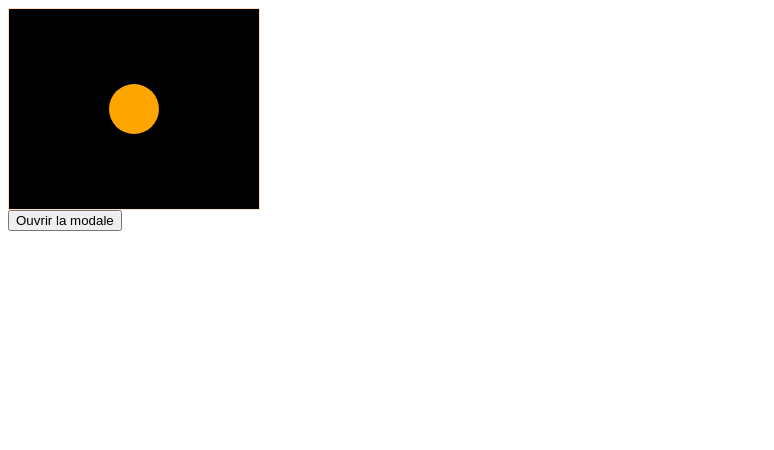
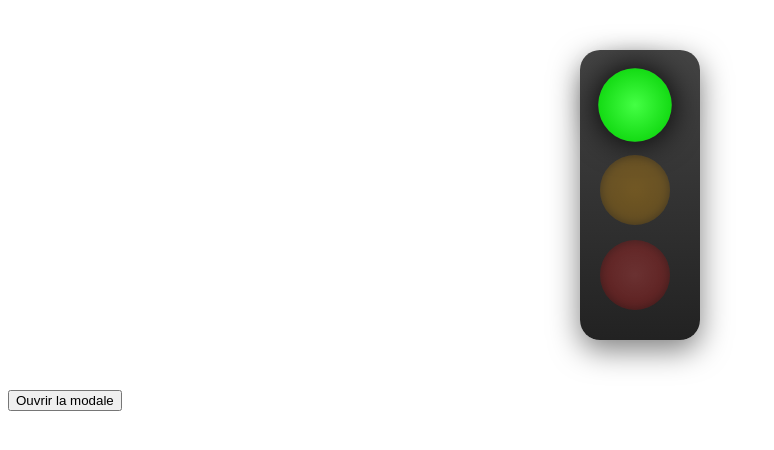
Before and after one commit to devJeremie/CoursExoVsCode, a website: page index.html in a window 1280 px wide. Shown: the whole page, without its empty margins (0-774 px from the left). Drawn offline with Linux system fonts and the light colour scheme.

Commit message:
Maj-TrafficLight

```diff
--- a/index.js
+++ b/index.js
@@ -20,23 +20,46 @@
 // let lights = document.querySelectorAll('.light');//selectionne les éléments du dom avec la classe light et les stockent dans lights
 // let currentIndex = 0;//on initialise a zero, on l'utilisera pour suivre l'index de la lumière
 
+// function changeColor() {
+//     lights.forEach((light, index) => {//parcourt toutes les lumières stockées dans lights
+//         if (index === currentIndex) {//cela compare si l'index de la lumiere actulle est egale à l'index actuel si oui la lumiere est activée
+//             light.classList.add('light-' + light.classList[0]);//cela ajoute la classe light suivi du nom de la classe actuelle de la lumiere à la lumière actuelle
+//             light.style.display = 'block';//affiche la lumiere actuelle en propriete de style sur block
+//         } else {
+//             light.classList.remove('light-' + light.classList[0]);//cela supprime la classe light suivi du nom de la classe actuelle de la lumiere de la lumière actuelle
+//             light.style.display = 'none';
+//         }
+//     });
+//     currentIndex++;//verifie si l'index actuel est supérieur ou egal al la longueur de la variable lights, si oui l'index est reinitialisé a zero
+//     if (currentIndex >= lights.length) {
+//         currentIndex = 0;
+//     }
+// }
+
+// setInterval(changeColor, 3000);//change de couleur toutes les 3secondes
+/*-------------Avec les boites differentes qui s'allument----------------*/
+let lights = document.querySelectorAll('.light');
+let currentIndex = 0;
+
 function changeColor() {
-    lights.forEach((light, index) => {//parcourt toutes les lumières stockées dans lights
-        if (index === currentIndex) {//cela compare si l'index de la lumiere actulle est egale à l'index actuel si oui la lumiere est activée
-            light.classList.add('light-' + light.classList[0]);//cela ajoute la classe light suivi du nom de la classe actuelle de la lumiere à la lumière actuelle
-            light.style.display = 'block';//affiche la lumiere actuelle en propriete de style sur block
+    lights.forEach((light, index) => {
+        if (index === currentIndex) {
+            // Allume la bonne couleur de cette div
+            light.classList.add('active');
+            light.style.opacity = '1';
         } else {
-            light.classList.remove('light-' + light.classList[0]);//cela supprime la classe light suivi du nom de la classe actuelle de la lumiere de la lumière actuelle
-            light.style.display = 'none';
+            // Éteint les autres
+            light.classList.remove('active');
+            light.style.opacity = '0.3';
         }
     });
-    currentIndex++;//verifie si l'index actuel est supérieur ou egal al la longueur de la variable lights, si oui l'index est reinitialisé a zero
+    currentIndex++;
     if (currentIndex >= lights.length) {
         currentIndex = 0;
     }
 }
+setInterval(changeColor, 3000);
 
-setInterval(changeColor, 3000);//change de couleur toutes les 3secondes
 
 
 /*-----------avec boucle for---------------*/
@@ -62,46 +85,46 @@ setInterval(changeColor, 3000);//change de couleur toutes les 3secondes
 // setInterval(changeColor, 3000);
 /*------------Plus simple avec classe active-------------*/
 
-// On sélectionne tous les éléments du DOM qui ont la classe 'light'
-let lights = document.querySelectorAll('.light');
-// On initialise l'index courant à 0 (c'est la lumière qui sera allumée en premier)
-let currentIndex = 0;
+// // On sélectionne tous les éléments du DOM qui ont la classe 'light'
+// let lights = document.querySelectorAll('.light');
+// // On initialise l'index courant à 0 (c'est la lumière qui sera allumée en premier)
+// let currentIndex = 0;
 
-// Fonction qui change la couleur du feu tricolore
-function changeColor() {
-    /**
-     * ÉTAPE 1 : RÉINITIALISATION (Nettoyage)
-     * Avant d'allumer une nouvelle lumière, on doit s'assurer que toutes les autres
-     * sont éteintes. On utilise une boucle pour parcourir chaque élément.
-     */
-    for (let i = 0; i < lights.length; i++) {
-        // On retire la classe 'active' à chaque lumière pour les éteindre
-        lights[i].classList.remove('active');
-    }
-    /**
-     * ÉTAPE 2 : ALLUMAGE
-     * On accède à la lumière cible via son index et on lui ajoute la classe 'active'.
-     */
-    lights[currentIndex].classList.add('active');
-    /**
-     * ÉTAPE 3 : GESTION DE LA SÉQUENCE
-     * On incrémente l'index pour préparer le prochain tour.
-     */
-    currentIndex++;
-        /**
-     * ÉTAPE 4 : BOUCLE
-     *Si on a dépassé la dernière lumière, on revient à la première (boucle)
-     */
-    if (currentIndex >= lights.length) {
-        currentIndex = 0;
-    }
-}
-/**
- * AUTOMATISATION
- * La méthode setInterval exécute la fonction 'changeColor' de manière répétée
- * à un intervalle fixe de 3000 millisecondes (soit 3 secondes).
- */
-setInterval(changeColor, 3000);
+// // Fonction qui change la couleur du feu tricolore
+// function changeColor() {
+//     /**
+//      * ÉTAPE 1 : RÉINITIALISATION (Nettoyage)
+//      * Avant d'allumer une nouvelle lumière, on doit s'assurer que toutes les autres
+//      * sont éteintes. On utilise une boucle pour parcourir chaque élément.
+//      */
+//     for (let i = 0; i < lights.length; i++) {
+//         // On retire la classe 'active' à chaque lumière pour les éteindre
+//         lights[i].classList.remove('active');
+//     }
+//     /**
+//      * ÉTAPE 2 : ALLUMAGE
+//      * On accède à la lumière cible via son index et on lui ajoute la classe 'active'.
+//      */
+//     lights[currentIndex].classList.add('active');
+//     /**
+//      * ÉTAPE 3 : GESTION DE LA SÉQUENCE
+//      * On incrémente l'index pour préparer le prochain tour.
+//      */
+//     currentIndex++;
+//         /**
+//      * ÉTAPE 4 : BOUCLE
+//      *Si on a dépassé la dernière lumière, on revient à la première (boucle)
+//      */
+//     if (currentIndex >= lights.length) {
+//         currentIndex = 0;
+//     }
+// }
+// /**
+//  * AUTOMATISATION
+//  * La méthode setInterval exécute la fonction 'changeColor' de manière répétée
+//  * à un intervalle fixe de 3000 millisecondes (soit 3 secondes).
+//  */
+// setInterval(changeColor, 3000);
 
 /*----------Fin Feu Tricolore--------------*/
 // /*------------------Modal------------------*/
@@ -123,12 +146,12 @@ setInterval(changeColor, 3000);
 //     }
 // });
 /*------------Plus simple---------------*/
-const modale = document.getElementById("modale");
-document.getElementById("ouvrir-modal").onclick = () => modale.classList.add("active");
-document.querySelector(".fermer-modale").onclick = () => modale.classList.remove("active");
-window.onclick = (e) => {
-    if (e.target === modale) modale.classList.remove("active");
-};
+// const modale = document.getElementById("modale");
+// document.getElementById("ouvrir-modal").onclick = () => modale.classList.add("active");
+// document.querySelector(".fermer-modale").onclick = () => modale.classList.remove("active");
+// window.onclick = (e) => {
+//     if (e.target === modale) modale.classList.remove("active");
+// };
 /*------------------Fin Modale------------------*/
 /*--------------Classe Javascript----------------*/
 class SommeNombres {
--- a/style.css
+++ b/style.css
@@ -1,5 +1,5 @@
 /*---------------------Feu tricolore--------------------*/
-.container {
+/* .container {
     display: flex;
     justify-content: center;
     align-items: center;
@@ -14,7 +14,7 @@
     border-radius: 50%;
     margin: 0 10px;
     display: none;/*pour le second*/
-}
+/* }
 .red {
     background-color: red;
 }
@@ -26,7 +26,42 @@
 }
 .active {
     display: block ;
-    /* Seule la lumière active est visible */
+    /* Seule la lumière active est visible
+} */
+/*---------Feux avec boites differentes----------*/
+.container {
+    display: flex;
+    flex-direction: column;
+    gap: 15px;
+    width: 80px;
+    height: 250px;
+    margin: 50px auto;
+    padding: 20px;
+    background: linear-gradient(#444, #222);
+    border-radius: 20px;
+    box-shadow: 0 10px 30px rgba(0, 0, 0, 0.5);
+}
+.light {
+    width: 70px;
+    height: 70px;
+    border-radius: 50%;
+    opacity: 0.3;
+    transition: opacity 0.5s ease;
+    box-shadow: inset 0 0 10px rgba(0, 0, 0, 0.5);
+}
+.red {
+    background: radial-gradient(circle, #ff4444, #cc0000);
+}
+.orange {
+    background: radial-gradient(circle, #ffaa00, #cc8800);
+}
+.green {
+    background: radial-gradient(circle, #44ff44, #00cc00);
+}
+.light.active {
+    opacity: 1;
+    box-shadow: 0 0 30px currentColor;
+    transform: scale(1.05);
 }
 /*--------------------Modale--------------------*/
 .modale {
```
